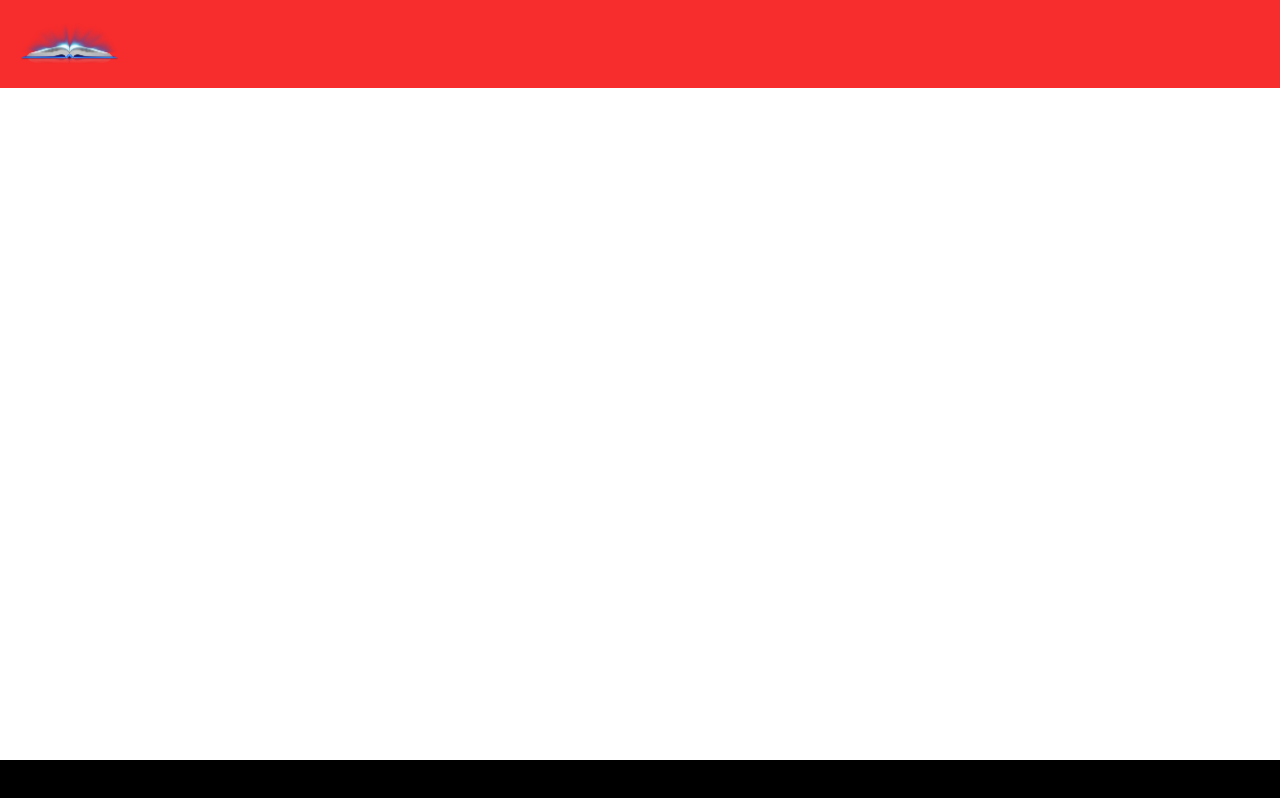
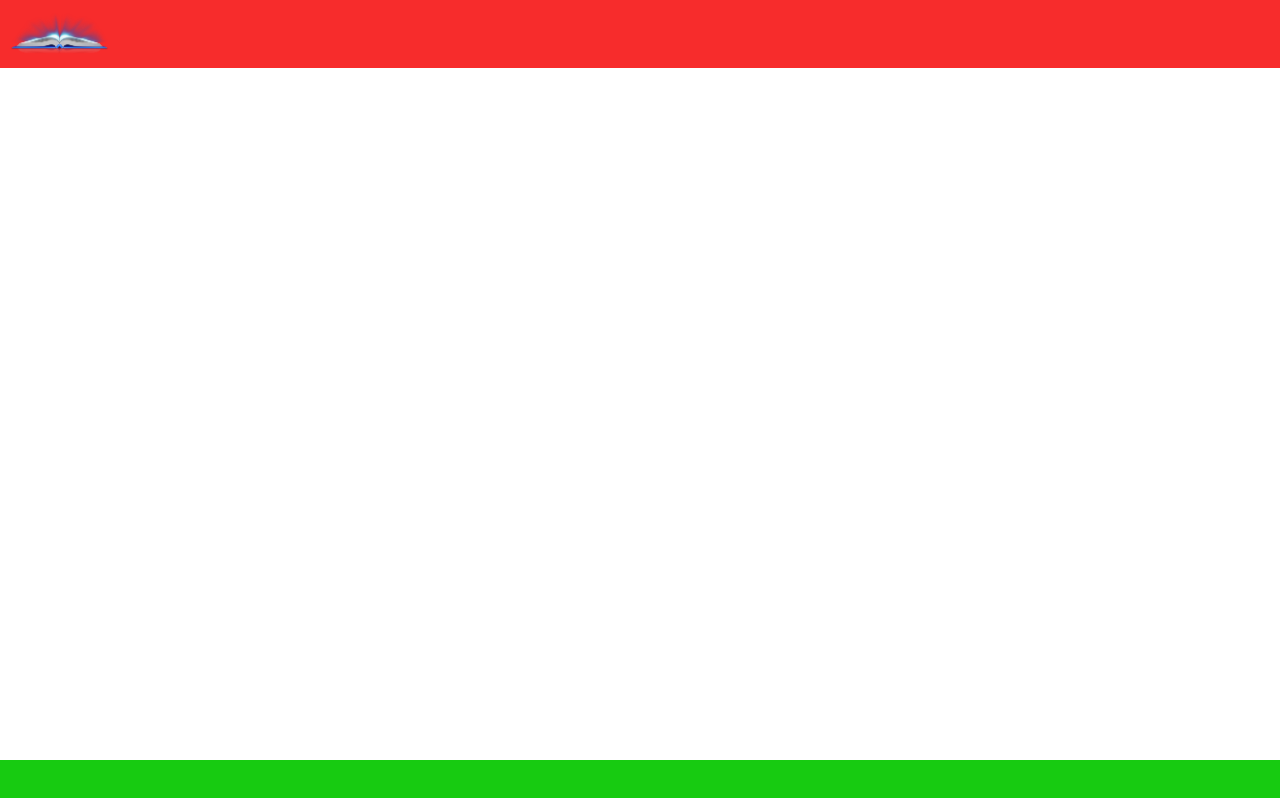
Before and after one commit to chamodipiyumika/Loyal-Library-Management-System, a React (Create React App) app in the folder FrontEnd/lms/: page / in a window 1280 px wide. Built offline with nearby package versions, Linux system fonts and the light colour scheme.

Commit message:
updated frontend hader and footer

```diff
--- a/FrontEnd/lms/src/componants/footer/footer.css
+++ b/FrontEnd/lms/src/componants/footer/footer.css
@@ -1,7 +1,7 @@
 .footer{
     padding: 20px;
     margin: 0px;
-    background-color :black;
+    background-color :rgb(23, 203, 17);
     position: fixed;
     bottom: 0;
     width: 100%;
--- a/FrontEnd/lms/src/componants/header/header.css
+++ b/FrontEnd/lms/src/componants/header/header.css
@@ -1,5 +1,5 @@
 .header {
-    padding: 20px;
+    padding: 10px;
     margin: 0px;
     background-color: rgb(247, 44, 44);
     position: fixed;
```
